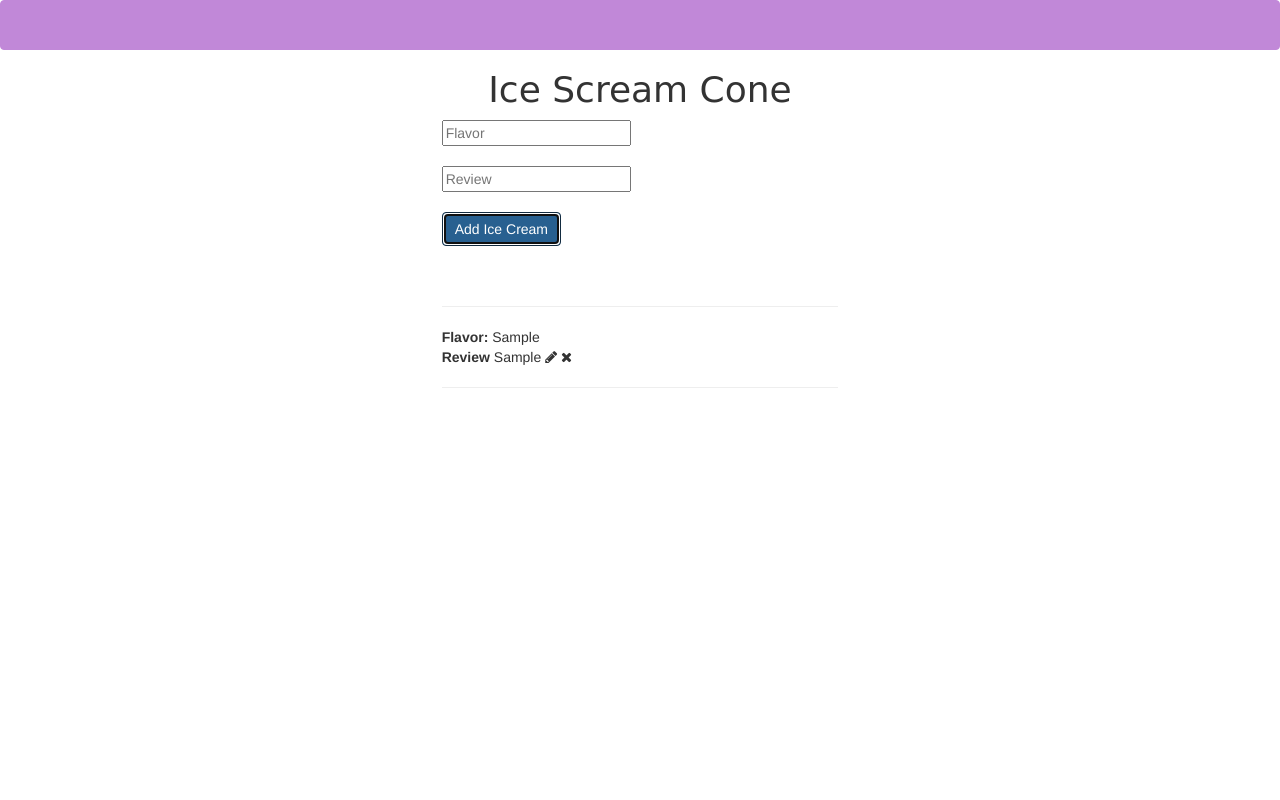
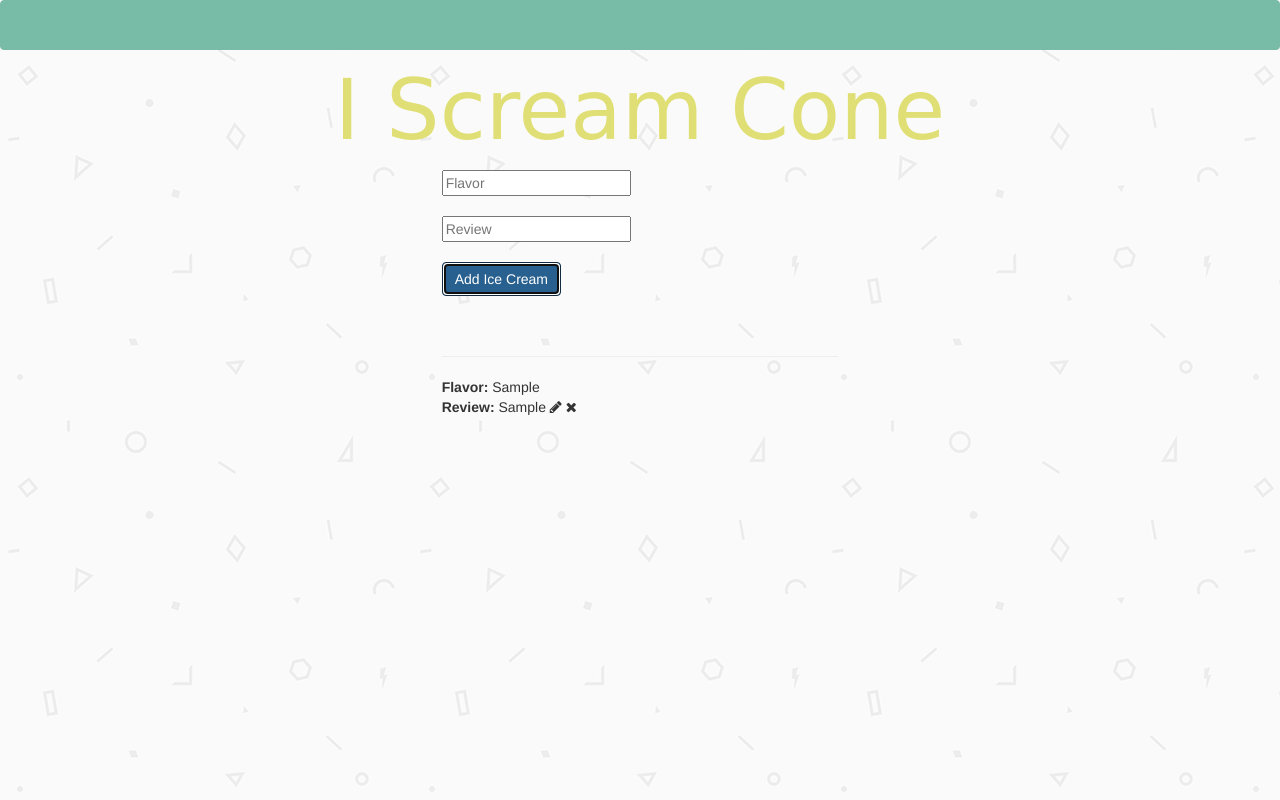
Before and after one commit to FranchiniMae/ice-cream-app, a website: page views/index.html in a window 1280 px wide. Both pictures are taken after typing "Sample", "Sample" into the empty fields and a click on the input "Add Ice Cream". Drawn offline with nearby package versions, Linux system fonts and the light colour scheme; some packages are replaced by stand-ins of ours; files that its build step writes are made by us from their sources; no server answers; a web font is replaced by a local one.

Commit message:
Adds subtle bg and color to title

```diff
--- a/public/stylesheets/main.css
+++ b/public/stylesheets/main.css
@@ -1,13 +1,24 @@
-h1 {
+body {
+	background: url('../images/geometry.png');
+}
+
+.maintitle {
 	font-family: 'Grand Hotel', cursive;
 	text-align: center;
+	font-size: 6em;
+	color: #E0DF76;
 }
 
 .navbar-default {
-  background-color: #C188D8;
-  border-color: #C188D8;
+  background-color: #78BBA6;
+  border-color: #78BBA6;
 }
 
 .navbar {
 	margin-bottom: 0px;
 }
+
+.btn-primary {
+	background-color: #B0CFE2;
+	border-color: #B0CFE2;
+}
--- a/public/templates/home.html
+++ b/public/templates/home.html
@@ -1,4 +1,4 @@
-<h1 class="centered">Ice Scream Cone</h1>
+<div class="maintitle">I Scream Cone</div>
 
 
 <!-- Form to Add Ice Cream
@@ -19,14 +19,13 @@
 <hr>
 
   <div ng-repeat="icecream in home.icecreams">
-    <div ng-hide="home.displayEditForm">
+    <div class="scoop" ng-hide="home.displayEditForm">
        <b>Flavor:</b> {{icecream.flavor}}<br>
-       <b>Review</b> {{icecream.review}}
+       <b>Review:</b> {{icecream.review}}
        <!-- edit/delete buttons -->
        <i class="fa fa-pencil" ng-click="home.displayEditForm = true" class="btn btn-default"></i>
        <i class="fa fa-close" ng-click="home.deleteIcecream(icecream)" class="btn btn-default"></i>
-      <hr>
-     </div>
+     </div><br>
 
      <!-- form to edit ice cream -->
      <form ng-show="home.displayEditForm" ng-submit="home.updateIcecream(icecream)">
```
Also changed, not shown: public/images/geometry.png (added).
